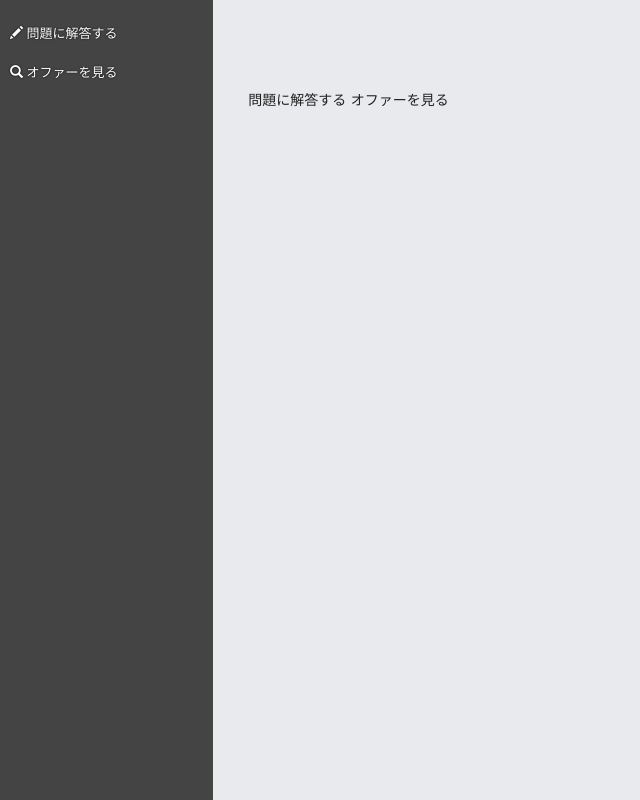
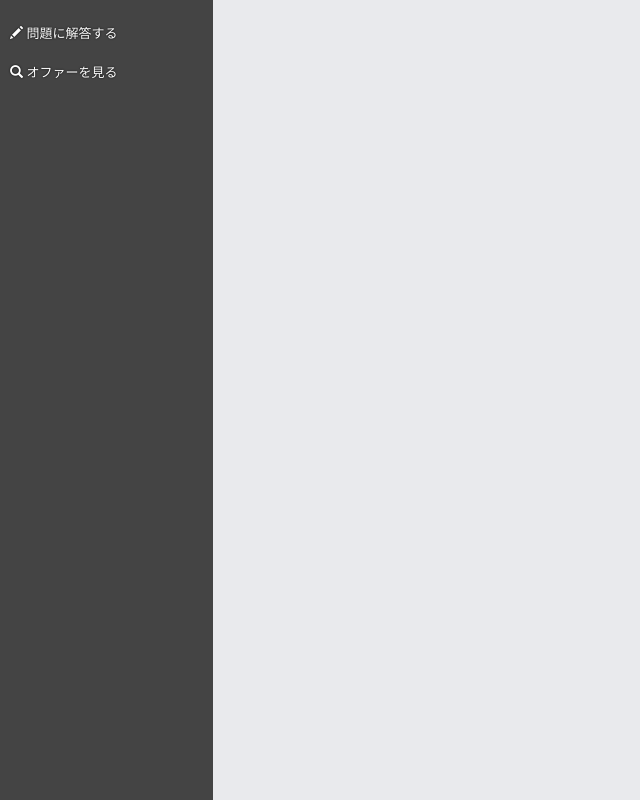
Before and after one commit to say117/shunity.com, a CakePHP app: the page made by app/View/Users/index.ctp in a window 1280 px wide. Shown: the whole page, without its empty margins (0-640 px from the left). Run offline with PHP 8.4 and a stand-in for CakePHP, Linux system fonts and the light colour scheme; the template is opened without the code that fills it, so the values that code supplies are empty; some libraries are stand-ins or nearby versions.

Commit message:
nanka fix

```diff
--- a/app/View/Layouts/default.ctp
+++ b/app/View/Layouts/default.ctp
@@ -52,13 +52,13 @@
                   <span class="icon-bar"></span>
                       </button>
                       <!-- <a href="/" class="navbar-brand logo">Shunity</a> -->
-                      <a href="/" class="navbar-brand"><b style='color:white;'>Shunity</b></a>
+                      <a href="/users/" class="navbar-brand"><b style='color:white;'>Shunity</b></a>
                     </div>
                     <nav class="collapse navbar-collapse" role="navigation">
 
                     <ul class="nav navbar-nav">
                       <li>
-                        <a href="#"><i class="glyphicon glyphicon-home"></i> Home</a>
+                        <a href="/users/"><i class="glyphicon glyphicon-home"></i> Home</a>
                       </li>
 
                     </ul>
--- a/app/View/Offers/index.ctp
+++ b/app/View/Offers/index.ctp
@@ -2,7 +2,7 @@
 
 <div class="panel panel-default">
   <div class="panel-heading">
-    <h3 class="panel-title">問題一覧</h3>
+    <h3 class="panel-title">オファー一覧</h3>
   </div>
   <div class="panel-body">
     <table class="table">
--- a/app/View/Users/index.ctp
+++ b/app/View/Users/index.ctp
@@ -1,4 +1 @@
 <?php $this->assign('title_for_layout', 'マイページ'); ?>
-
-<a href="/questions/">問題に解答する</a>
-<a href="/offers/">オファーを見る</a>
```
